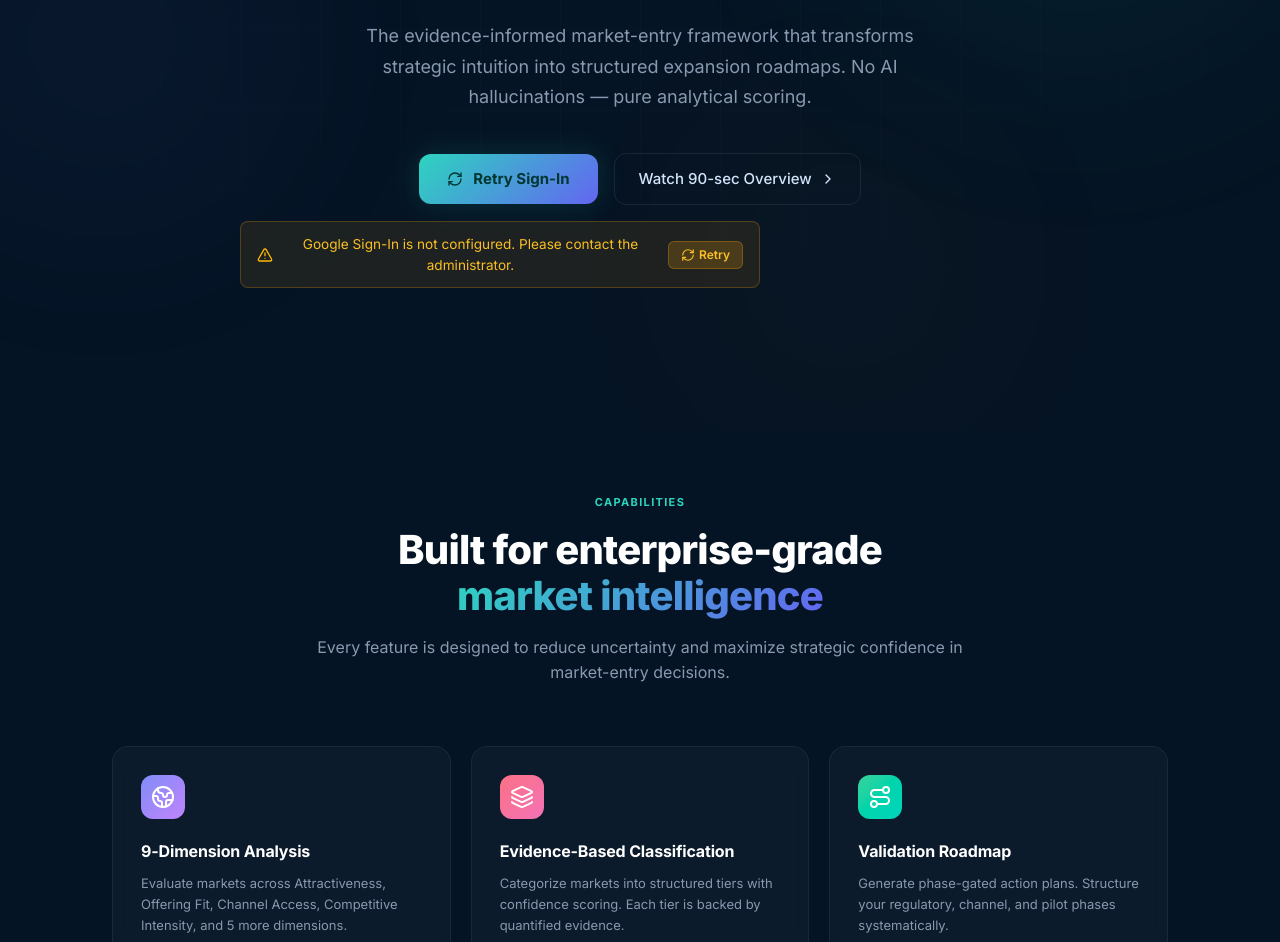
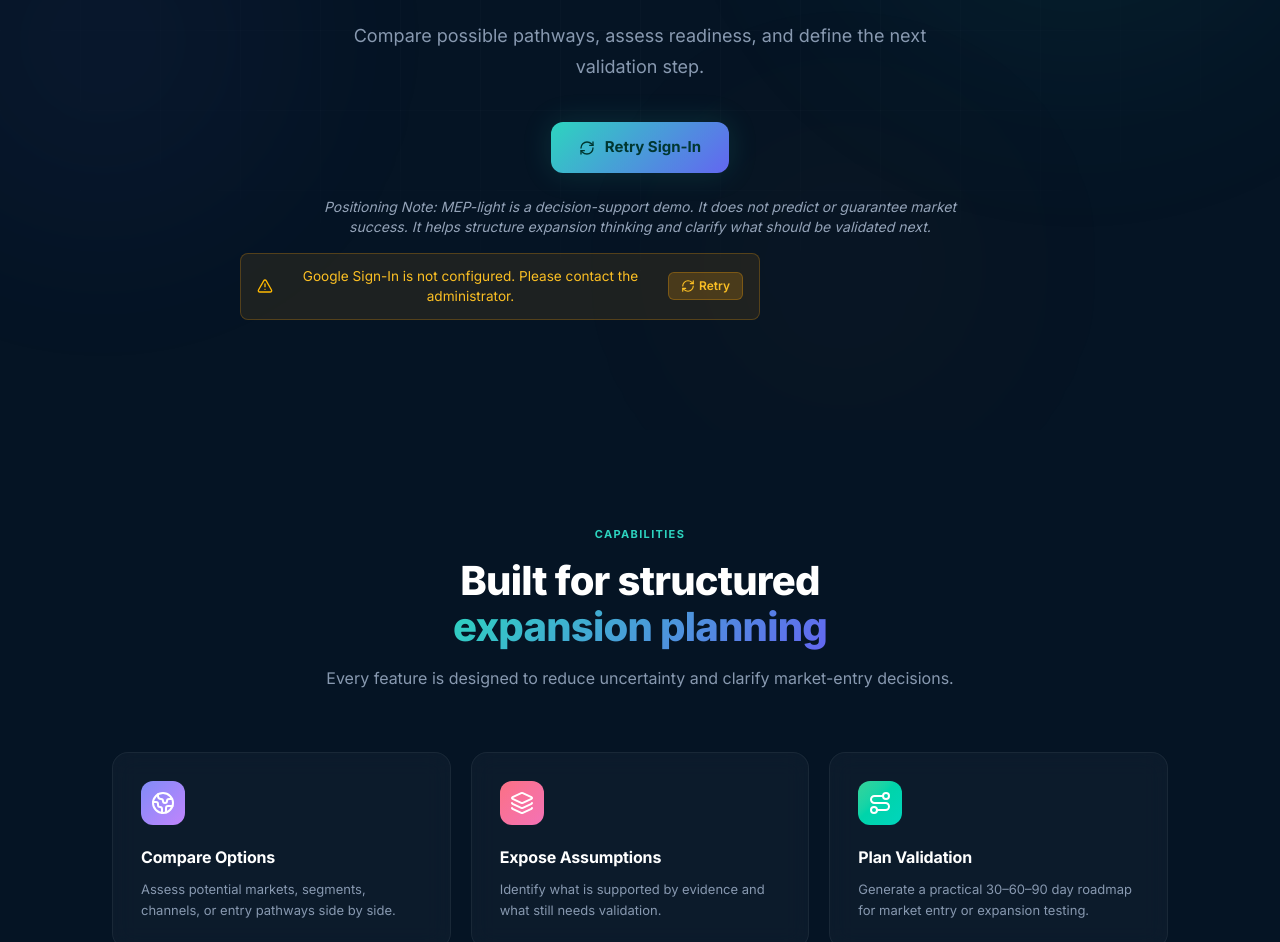
Before and after one commit to banihashem/INNOBASE-MEP, a React (Vite) app: page / in a window 1280 px wide. Shown: the part 370-1312 px from the top of the page. Built offline with nearby package versions, Linux system fonts and the light colour scheme.

Commit message:
fix: align demo participant UI with v1.6 source spec

```diff
--- a/src/components/ComparativeDashboardScreen.tsx
+++ b/src/components/ComparativeDashboardScreen.tsx
@@ -189,8 +189,6 @@ export default function ComparativeDashboardScreen({
   const leadingCandidate = results.length > 0 ? results.reduce((prev, current) =>
     (prev.potentialScore > current.potentialScore) ? prev : current
   ) : null;
-
-  const isSME = appMode === "free-demo" || (companySnapshot && companySnapshot.sector && companySnapshot.sector.toLowerCase().includes("sme"));
 
   const sortedResults = [...results].sort(
     (a, b) => b.potentialScore - a.potentialScore
@@ -456,7 +454,7 @@ export default function ComparativeDashboardScreen({
       {/* Weight Model Description */}
       <div className="bg-slate-900 border border-slate-800 p-6 rounded-xl space-y-4">
         <h4 className="text-sm uppercase font-semibold text-indigo-400 tracking-wider">
-          {isSME ? "SME " : ""}Diagnostic Weight Framework {leadingCandidate ? `— For Leading Candidate (${leadingCandidate.name})` : ""}
+          Diagnostic Weight Framework {companySnapshot?.sector ? `— ${companySnapshot.sector}` : ""} {leadingCandidate ? `— For Leading Candidate (${leadingCandidate.name})` : ""}
         </h4>
         <div className="grid grid-cols-1 md:grid-cols-5 gap-4 pt-2">
           {[
--- a/src/components/LandingPage.tsx
+++ b/src/components/LandingPage.tsx
@@ -259,23 +259,23 @@ export default function LandingPage({ onSignIn, isAuthenticated }: LandingPagePr
   const features = [
     {
       icon: <Globe2 className="w-6 h-6" />,
-      title: "9-Dimension Analysis",
+      title: "Compare Options",
       description:
-        "Evaluate markets across Attractiveness, Offering Fit, Channel Access, Competitive Intensity, and 5 more dimensions.",
+        "Assess potential markets, segments, channels, or entry pathways side by side.",
       color: "from-indigo-400 to-purple-400",
     },
     {
       icon: <Layers className="w-6 h-6" />,
-      title: "Evidence-Based Classification",
+      title: "Expose Assumptions",
       description:
-        "Categorize markets into structured tiers with confidence scoring. Each tier is backed by quantified evidence.",
+        "Identify what is supported by evidence and what still needs validation.",
       color: "from-rose-400 to-pink-400",
     },
     {
       icon: <Route className="w-6 h-6" />,
-      title: "Validation Roadmap",
+      title: "Plan Validation",
       description:
-        "Generate phase-gated action plans. Structure your regulatory, channel, and pilot phases systematically.",
+        "Generate a practical 30–60–90 day roadmap for market entry or expansion testing.",
       color: "from-emerald-400 to-teal-400",
     }
   ];
@@ -385,24 +385,20 @@ export default function LandingPage({ onSignIn, isAuthenticated }: LandingPagePr
         <div className="landing-hero-content">
           <div className="landing-hero-badge">
             <Sparkles className="w-3.5 h-3.5" />
-            <span>Enterprise Market Intelligence</span>
+            <span>Decision-Support Demo</span>
           </div>
           <h1 className="landing-hero-title">
-            Prioritize your next market with{" "}
-            <span className="landing-gradient-text">strategic clarity</span>
+            Market Entry & Expansion Decision Support
           </h1>
           <p className="landing-hero-subtitle">
-            The evidence-informed market-entry framework that transforms strategic
-            intuition into structured expansion roadmaps.
-            No AI hallucinations — pure analytical scoring.
+            Compare possible pathways, assess readiness, and define the next validation step.
           </p>
           <div className="landing-hero-ctas">
-            {renderGoogleButtonContainer(heroButtonRef, "hero-google-signin", "Sign in with Google")}
-            <button className="landing-cta-secondary">
-              <span>Watch 90-sec Overview</span>
-              <ChevronRight className="w-4 h-4" />
-            </button>
+            {renderGoogleButtonContainer(heroButtonRef, "hero-google-signin", "Start Demo Assessment")}
           </div>
+          <p className="mt-6 text-sm text-slate-400 max-w-2xl mx-auto italic">
+            Positioning Note: MEP-light is a decision-support demo. It does not predict or guarantee market success. It helps structure expansion thinking and clarify what should be validated next.
+          </p>
 
           {/* Auth error banner */}
           {renderAuthError()}
@@ -415,13 +411,12 @@ export default function LandingPage({ onSignIn, isAuthenticated }: LandingPagePr
         <div className="landing-section-header">
           <span className="landing-section-tag">CAPABILITIES</span>
           <h2 className="landing-section-title">
-            Built for enterprise-grade
+            Built for structured
             <br />
-            <span className="landing-gradient-text">market intelligence</span>
+            <span className="landing-gradient-text">expansion planning</span>
           </h2>
           <p className="landing-section-desc">
-            Every feature is designed to reduce uncertainty and maximize strategic
-            confidence in market-entry decisions.
+            Every feature is designed to reduce uncertainty and clarify market-entry decisions.
           </p>
         </div>
         <div className="landing-bento">
@@ -495,7 +490,7 @@ export default function LandingPage({ onSignIn, isAuthenticated }: LandingPagePr
             Start your first strategic assessment in under 3 minutes.
             No credit card required.
           </p>
-          {renderGoogleButtonContainer(ctaButtonRef, "cta-google-signin", "Get Started with Google")}
+          {renderGoogleButtonContainer(ctaButtonRef, "cta-google-signin", "Start Demo Assessment")}
         </div>
       </section>
 
@@ -504,11 +499,11 @@ export default function LandingPage({ onSignIn, isAuthenticated }: LandingPagePr
         <div className="landing-footer-inner">
           <div className="landing-footer-brand">
             <Globe2 className="w-4 h-4 text-teal-400" />
-            <span>MEP-light™ by INNOBASE</span>
+            <span>INNOBASE</span>
           </div>
           <p className="landing-footer-copy">
             © 2026 INNOBASE Consulting • Market Entry Prioritizer •
-            Proprietary Enterprise Strategy Tool • v{__APP_VERSION__}
+            Proprietary Enterprise Strategy Tool • Beta Demo v1.6
           </p>
           <p className="landing-footer-charter">
             Charter: "Clarify Preparedness, Do Not Predict Success"
--- a/src/components/ProductStrategyScreen.tsx
+++ b/src/components/ProductStrategyScreen.tsx
@@ -28,7 +28,7 @@ export default function ProductStrategyScreen({
     >
       <div>
         <h2 className="text-2xl font-semibold font-display text-white tracking-tight">
-          Product Strategy Selection
+          Offering Strategy Selection
         </h2>
         <p className="text-sm text-slate-400 mt-1">
           Establish the specific product or offering strategy to test. Select
@@ -70,12 +70,7 @@ export default function ProductStrategyScreen({
                     isSelected
                       ? "bg-indigo-950/40 border-indigo-500/80 shadow-lg shadow-indigo-950/20 ring-1 ring-indigo-500/20"
                       : "bg-slate-950/60 border-slate-800/80 hover:border-slate-700 hover:bg-slate-950/90"
-                  } ${
-                    appMode === "free-demo" && profile.id !== "replication"
-                      ? "opacity-50 cursor-not-allowed"
-                      : "cursor-pointer"
-                  }`}
-                  disabled={appMode === "free-demo" && profile.id !== "replication"}
+                  } cursor-pointer`}
                   id={`strategy-card-${profile.id}`}
                 >
                   <div className="space-y-2">
--- a/src/components/RoadmapScreen.tsx
+++ b/src/components/RoadmapScreen.tsx
@@ -409,7 +409,7 @@ export default function RoadmapScreen({
             Issued: {new Date().toLocaleDateString("en-US", { year: "numeric", month: "short" })}
           </span>
           <span>•</span>
-          <span>Version: MEP-LIGHT-v{__APP_VERSION__}</span>
+          <span>Version: MEP-LIGHT Beta Demo v1.6</span>
         </div>
       </div>
 
--- a/src/components/ScoringEvidenceScreen.tsx
+++ b/src/components/ScoringEvidenceScreen.tsx
@@ -155,8 +155,8 @@ export default function ScoringEvidenceScreen({
     val: number
   ) => {
     onUpdateScores(currentId, { [dim]: val });
-    // Mark dimension as user-adjusted if draft was generated and value differs from draft
-    if (isDemo && currentScoreInput.draftGenerated && onMarkUserAdjusted) {
+    // Mark dimension as user-adjusted if value differs from draft
+    if (isDemo && onMarkUserAdjusted) {
       const draftScores = DEMO_MARKET_SCORES[currentId];
       if (draftScores && draftScores.scores[dim] !== val) {
         onMarkUserAdjusted(currentId, dim);
--- a/src/types.ts
+++ b/src/types.ts
@@ -115,7 +115,7 @@ export const STRATEGY_PROFILES: StrategyProfile[] = [
     name: "Core Offering Replication",
     tagline: "Replication",
     description:
-      "Test an existing product/offering in the target market with minimal adaptation.",
+      "Test an existing product, service, or offering in the target market with minimal adaptation.",
     bestUsed:
       "Best used when the offering already has demand signals, diaspora appeal, or clear transferability.",
     targetGroups:
@@ -130,7 +130,7 @@ export const STRATEGY_PROFILES: StrategyProfile[] = [
     name: "Localized Offering Adaptation",
     tagline: "Adaptation",
     description:
-      "Test an existing offering after adapting it to local market needs, regulations, channels, or consumer expectations.",
+      "Test an existing offering after adapting it to local market needs, regulations, channels, or customer expectations.",
     bestUsed:
       "Best used when local customer behavior or price sensitivity require modification.",
     targetGroups:
@@ -187,10 +187,10 @@ export const DEFAULT_MARKETS: Market[] = [
 export const STEPS = [
   { id: 1, label: "Decision Setup", phase: "diagnostic" as const },
   { id: 2, label: "Company Snapshot", phase: "diagnostic" as const },
-  { id: 3, label: "Product Strategy", phase: "diagnostic" as const },
+  { id: 3, label: "Offering Strategy Selection", phase: "diagnostic" as const },
   { id: 4, label: "Potential Markets", phase: "diagnostic" as const },
-  { id: 5, label: "Score & Evidence", phase: "diagnostic" as const },
-  { id: 6, label: "Dashboard", phase: "diagnostic" as const },
+  { id: 5, label: "Strategic Metric Scoring", phase: "diagnostic" as const },
+  { id: 6, label: "Comparative Dashboard", phase: "diagnostic" as const },
   { id: 7, label: "Roadmap", phase: "diagnostic" as const },
   { id: 8, label: "Entry Readiness", phase: "preparation" as const },
 ];
```
Also changed, not shown: src/App.tsx (+5 -5 lines), src/components/DecisionSetupScreen.tsx (+15 -32 lines).
